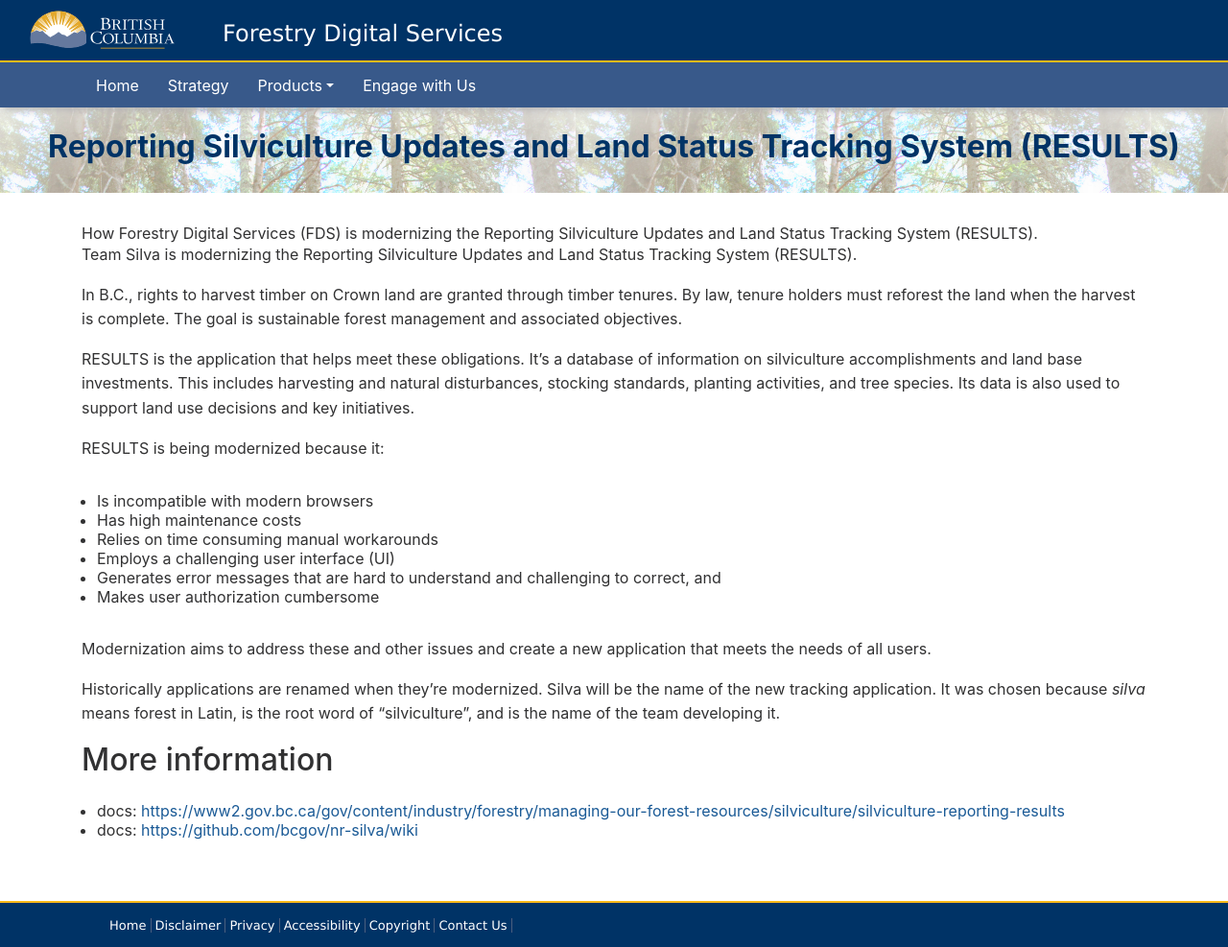
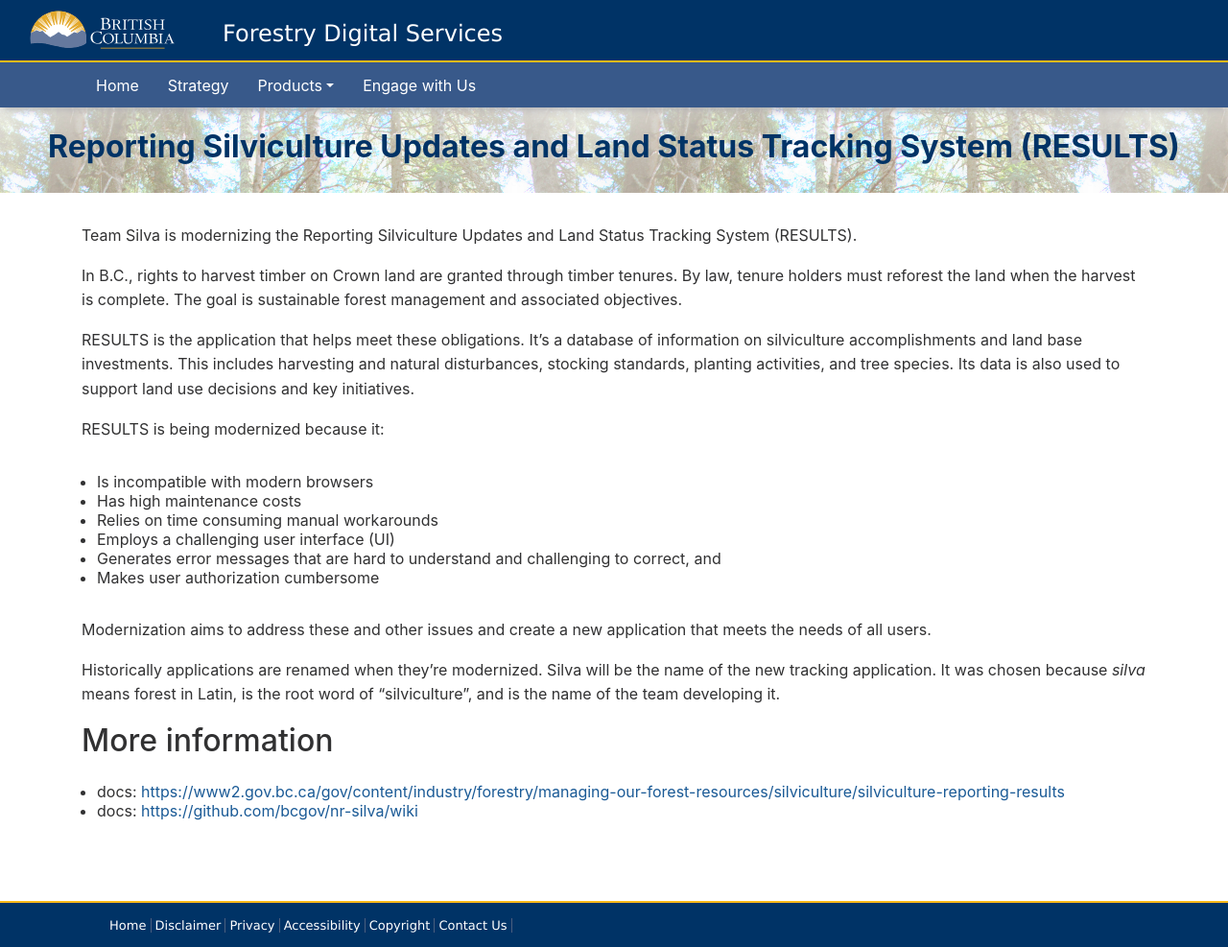
Before and after one commit to bcgov/forestry-digital-services, a Jekyll site: the page built from collections/_applications/results.md, in a window 1280 px wide and 987 px high. Shown: the whole window at 96% size. Built offline with Jekyll 4.4.1, drawn with Linux system fonts in a browser that asks for light colours; nearby versions of some CDN libraries.

Commit message:
Update results.md

```diff
--- a/collections/_applications/results.md
+++ b/collections/_applications/results.md
@@ -3,7 +3,7 @@
 name: RESULTS
 title: Reporting Silviculture Updates and Land Status Tracking System (RESULTS)
 order: 8
-description: How Forestry Digital Services (FDS) is modernizing the Reporting Silviculture Updates and Land Status Tracking System (RESULTS).
+description:
 ---
 
 Team Silva is modernizing the Reporting Silviculture Updates and Land Status Tracking System (RESULTS).
```
